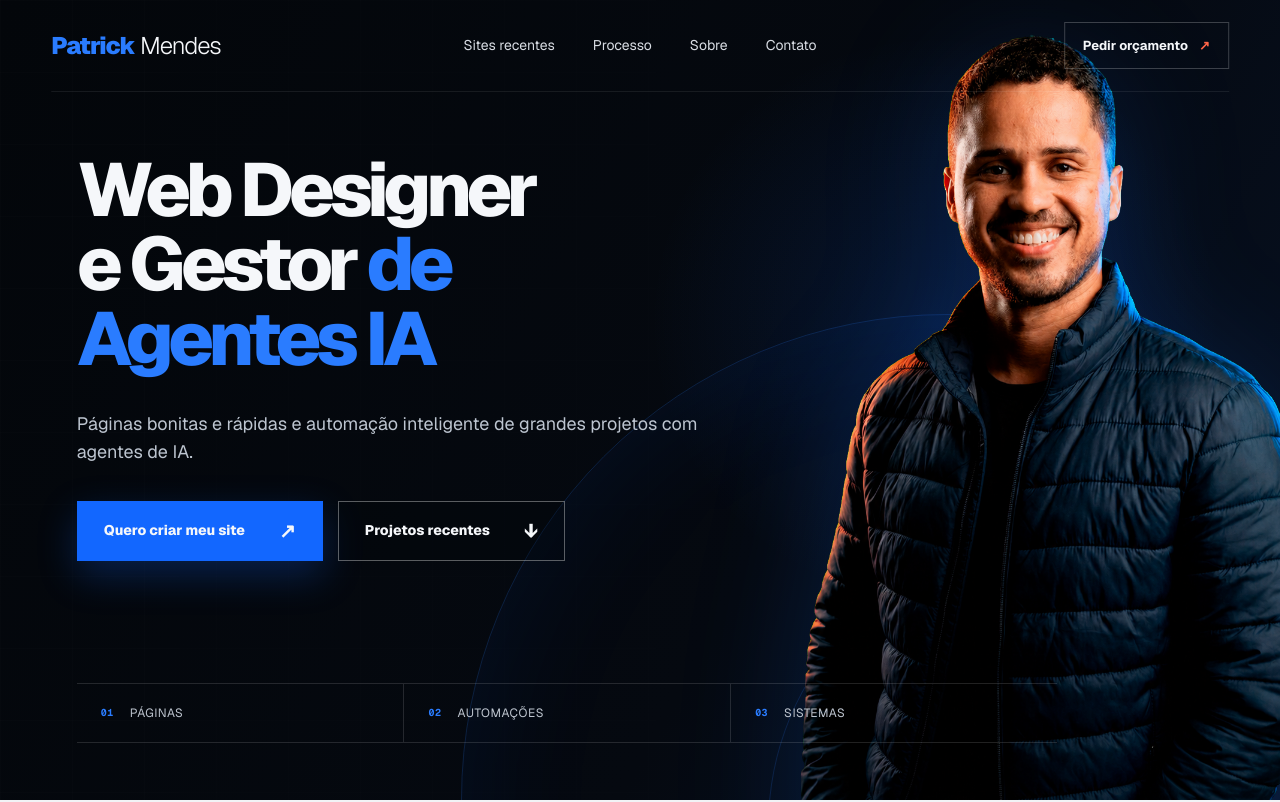
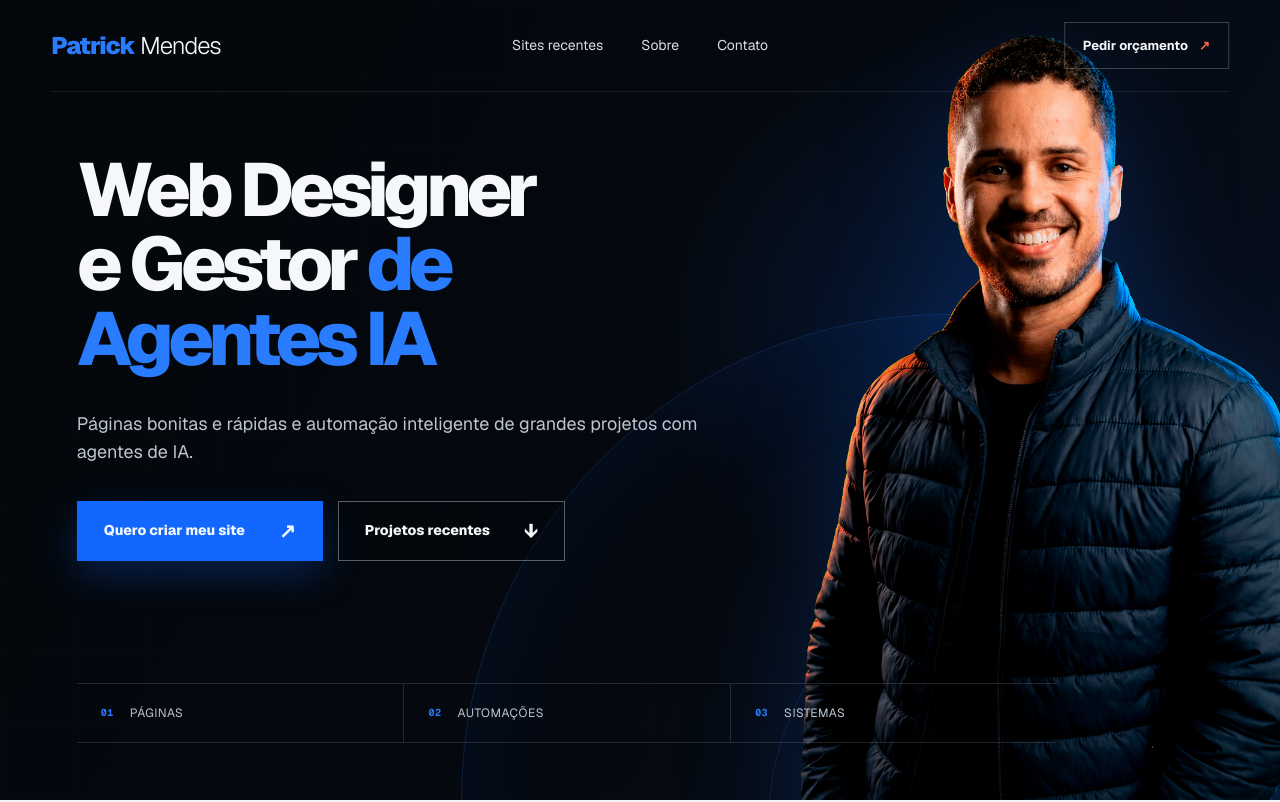
Before and after one commit to Rhemarketing/site_rhemarketing-julho-2026, a Next.js app: page / in a window 1280 px wide. Shown: the top 802 px of the page. Built offline with nearby package versions, Linux system fonts and the light colour scheme.

Commit message:
Oculta temporariamente a secao como funciona e ajusta menu de navegacao

```diff
--- a/app/page.tsx
+++ b/app/page.tsx
@@ -69,7 +69,6 @@ export default function Home() {
 
         <nav className="desktop-nav" aria-label="Navegação principal">
           <a href="#sites">Sites recentes</a>
-          <a href="#processo">Processo</a>
           <a href="#sobre">Sobre</a>
           <a href="#contato">Contato</a>
         </nav>
@@ -82,7 +81,6 @@ export default function Home() {
           <summary aria-label="Abrir menu"><span></span><span></span></summary>
           <nav aria-label="Navegação móvel">
             <a href="#sites">Sites recentes</a>
-            <a href="#processo">Processo</a>
             <a href="#sobre">Sobre</a>
             <a href="#contato">Contato</a>
           </nav>
@@ -184,6 +182,7 @@ export default function Home() {
         </div>
       </section>
 
+      {/* Seção 'Como funciona' temporariamente desativada
       <section className="video-section section" id="processo" aria-labelledby="process-title">
         <div className="video-copy">
           <span className="kicker">/ Como funciona</span>
@@ -210,6 +209,7 @@ export default function Home() {
           ></iframe>
         </div>
       </section>
+      */}
 
       <section className="about section" id="sobre">
         <div className="about-visual">
```
